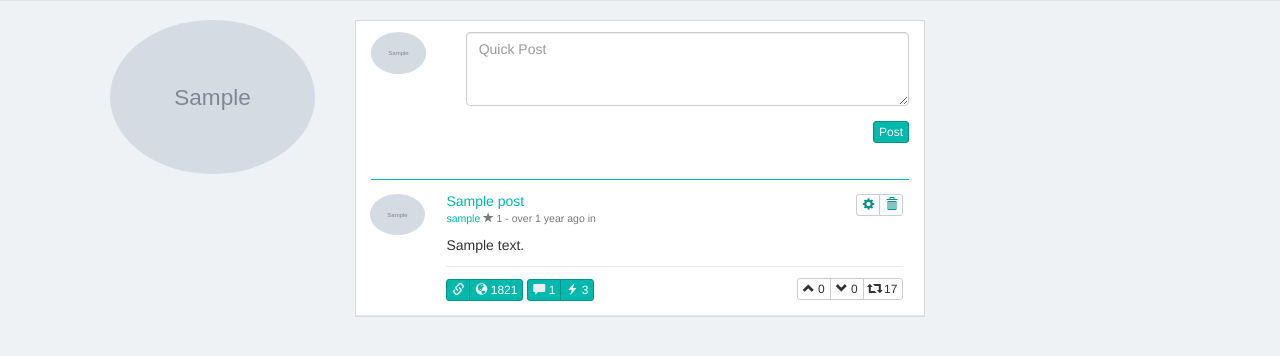
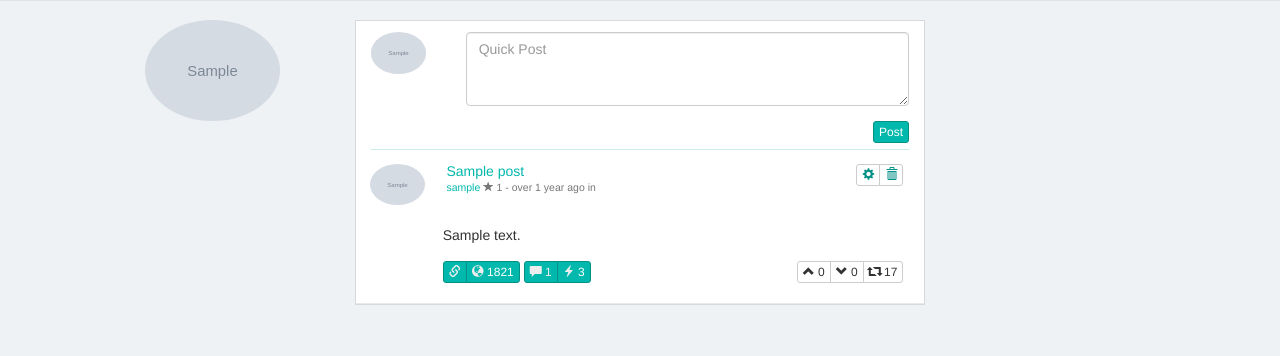
Before and after one commit to ddonche/yarnn, a Rails app: page / in a window 1280 px wide. Shown: the part 52-408 px from the top of the page. Run offline with Rails 7, Linux system fonts and the light colour scheme; a user stored in the database is signed in; tables that the repository leaves empty hold one stand-in row (values such as "Sample post"); grey boxes marked "Sample" are stand-in pictures; style sheets or scripts are compiled from the project's sources; parts of the project's set-up code (start-up, migrations or seed data) failed here and were passed over; some libraries are stand-ins or nearby versions.

Commit message:
fixed styling issues

```diff
--- a/app/assets/stylesheets/application.css.scss
+++ b/app/assets/stylesheets/application.css.scss
@@ -94,7 +94,6 @@ a:hover {
 #left-content {
 	margin-bottom: 100px;
 	#content {
-		float: none;
 		padding-top: 1%;
 		background-color: #fff;
 		border: 1px solid #d9d9d9;
@@ -102,7 +101,6 @@ a:hover {
 }
 
 .main-avatar {
-	float: none;
 	display: block;
 	margin: auto;
 	text-align: center;
@@ -111,12 +109,17 @@ a:hover {
 .post-text {
 	overflow: auto;
 	margin-bottom: 2%;
-	padding-bottom: 2%;
-	border-bottom: 1px solid #e9e9e9;
+	padding-bottom: 1%;
+	padding-left: 16%;
 }
 
+.post-buttons {
+	overflow: auto;
+	padding-bottom: 1%;
+	padding-left: 16%;
+}
 .quick-post-box {
-	border-bottom: 1px solid #00b8ac;
+	border-bottom: 1px solid #cbeeec;
 	padding-bottom: 1%;
 }
 
@@ -143,7 +146,9 @@ a:hover {
 .signature {
 	color: #777777;
 	font-size: 0.8em;
-	padding-bottom: 1%;
+	line-height: 2em;
+	border-top: 1px solid #cbeeec;
+	margin-top: 2%;
 }
 
 .tags {
--- a/app/views/posts/_left.html.erb
+++ b/app/views/posts/_left.html.erb
@@ -1,5 +1,3 @@
 <div class="main-avatar">
-  <% if user_signed_in? %>
-    <%= image_tag(current_user.avatar.url, width: 205, class: "img-circle") %>
-  <% end %>
+  <%= image_tag(current_user.avatar.url, width: 135, class: "img-circle") %>
 </div>
--- a/app/views/posts/index.html.erb
+++ b/app/views/posts/index.html.erb
@@ -50,23 +50,10 @@
             <i><%= link_to tag, tag_path(tag) %></i>
           </div>
         <% end %></small></h5>
+  	       <br />
+            <div class="post-text"><%= post.content %>
           </div>
-		</div>
-
-    <div class="row">
-      <div class="col-md-2">
-        &nbsp;
-      </div>
-      <div class="col-md-10-offset-2">
-        <div class="post-text"><%= post.content %></div>
-      </div>
-    </div>
-
-    <div class="row">
-      <div class="col-md-2">
-        &nbsp;
-      </div>
-      <div class="col-md-10-offset-2">
+            <div class="post-buttons">
               <div class="btn-group">
             		<% if post.url? %>
             			<%= link_to post.url, class: "btn btn-primary btn-xs" do %>
@@ -118,6 +105,7 @@
     		</div>
     </div>
   </div>
+</div>
 
 <% end %>
 </div>
--- a/app/views/users/_bio.html.erb
+++ b/app/views/users/_bio.html.erb
@@ -1,3 +1,3 @@
 <div class="main-avatar">
-  <%= image_tag(@user.avatar.url, width: 205, class: "img-circle") %>
+  <%= image_tag(@user.avatar.url, width: 145, class: "img-circle") %>
 </div>
```
Also changed, not shown: app/controllers/words_controller.rb (+17 -13 lines), app/views/posts/show.html.erb (+4 -27 lines), app/views/static_pages/help.html.erb (+8 -5 lines), app/views/users/_latest.html.erb (+6 -19 lines), app/views/words/generate_ipsum.html.erb (+5 -3 lines). Lines whose indentation alone changed are shown as unchanged.
